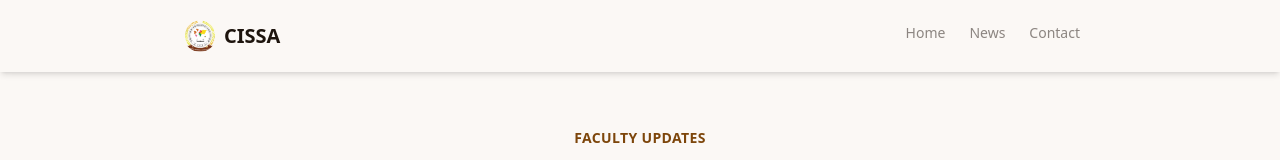
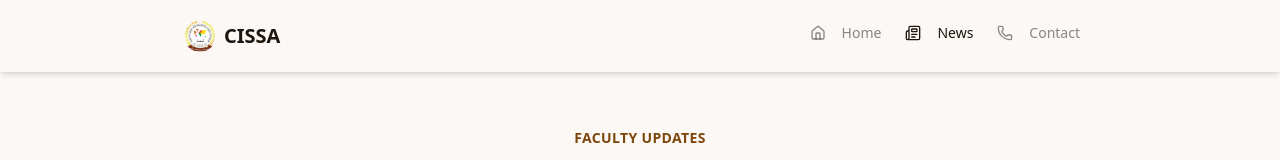
Before and after one commit to cissaunilorin/cissa-paragon-website-frontend, a Next.js app: page /news in a window 1280 px wide. Shown: the top 160 px of the page. Built offline with nearby package versions, Linux system fonts and the light colour scheme.

Commit message:
feat: enhance Hero and Navbar components with icons for navigation links

```diff
--- a/src/components/Home/Hero.tsx
+++ b/src/components/Home/Hero.tsx
@@ -1,4 +1,6 @@
 import Link from "next/link";
+import { Newspaper } from "lucide-react";
+import { Phone } from "lucide-react";
 
 export default function Hero() {
     return (
@@ -23,9 +25,11 @@ export default function Hero() {
                     </p>
                     <div className="flex flex-col sm:flex-row gap-4 justify-center">
                         <Link href="/news" className="btn btn-primary btn-lg ">
+                            <Newspaper className="w-5 h-5 mr-2" />
                             Latest News
                         </Link>
                         <Link href="/#contact" className="btn btn-outline btn-lg">
+                            <Phone className="w-5 h-5 mr-2" />
                             Contact Us
                         </Link>
                     </div>
--- a/src/components/Navbar.tsx
+++ b/src/components/Navbar.tsx
@@ -4,11 +4,12 @@ import Image from "next/image";
 import Link from "next/link";
 import { usePathname } from "next/navigation";
 import React, { useEffect, useState } from "react";
+import { Home, Newspaper, Phone } from "lucide-react";
 
 const navLinks = [
-    { label: "Home", href: "/" },
-    { label: "News", href: "/news" },
-    { label: "Contact", href: "/#contact" },
+    { label: "Home", href: "/" , icon: Home},
+    { label: "News", href: "/news" , icon: Newspaper},
+    { label: "Contact", href: "/#contact", icon: Phone },
 ];
 
 export default function Navbar() {
@@ -80,7 +81,7 @@ export default function Navbar() {
                     </ul>
                 </div>
 
-                <div className="flex items-center gap-2">
+                <Link href="/" className="flex items-center gap-2">
                     <div className="avatar">
                         <div className="w-8 h-8 rounded-full">
                             <Image
@@ -92,7 +93,7 @@ export default function Navbar() {
                         </div>
                     </div>
                     <span className="text-xl font-bold">CISSA</span>
-                </div>
+                </Link>
             </div>
             <div
                 role="tablist"
@@ -104,8 +105,11 @@ export default function Navbar() {
                             <Link
                                 role="tab"
                                 href={link.href}
-                                className="hover:text-primary tab"
+                                className={`hover:text-primary tab ${
+                                    pathname === link.href ? "tab-active" : ""
+                                }`}
                             >
+                                {link.icon && <link.icon className="w-4 h-4 mr-2 inline" />}
                                 {link.label}
                             </Link>
                         </li>
```
